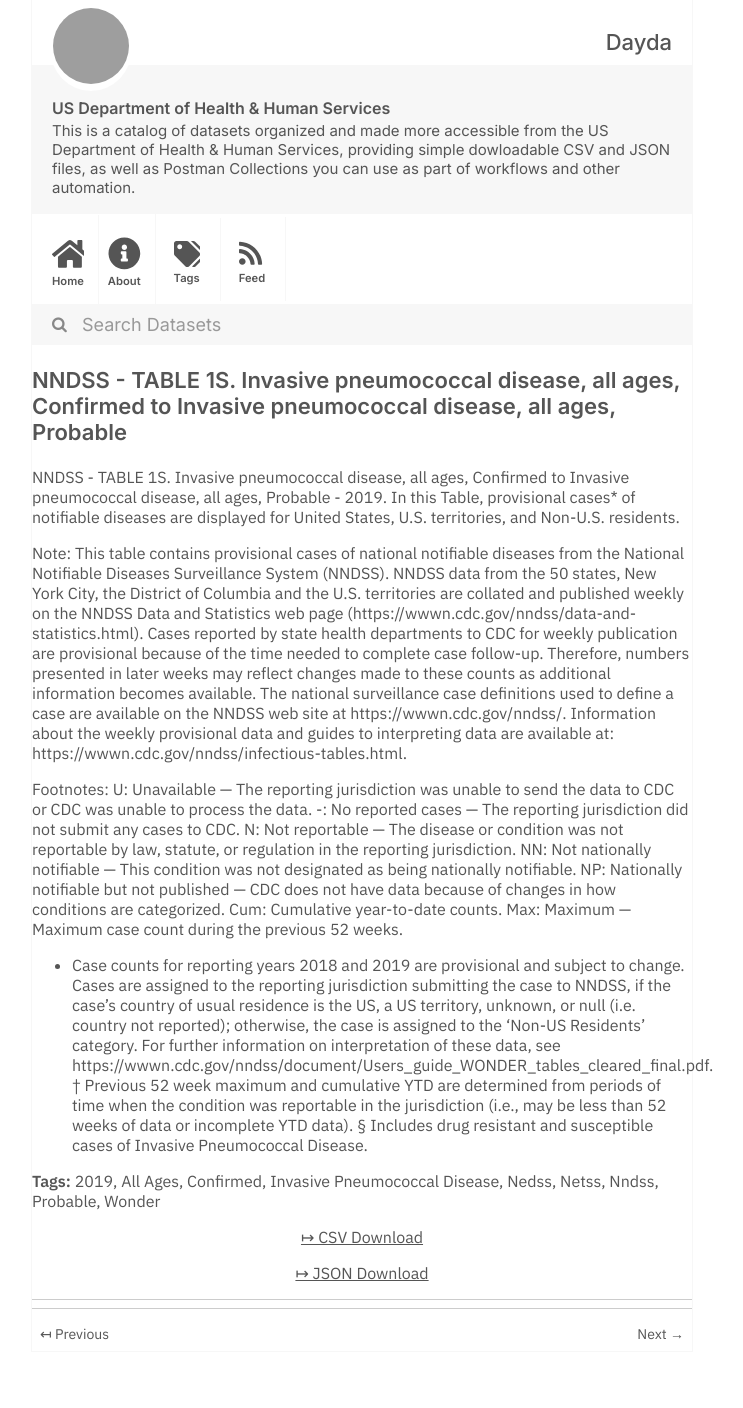
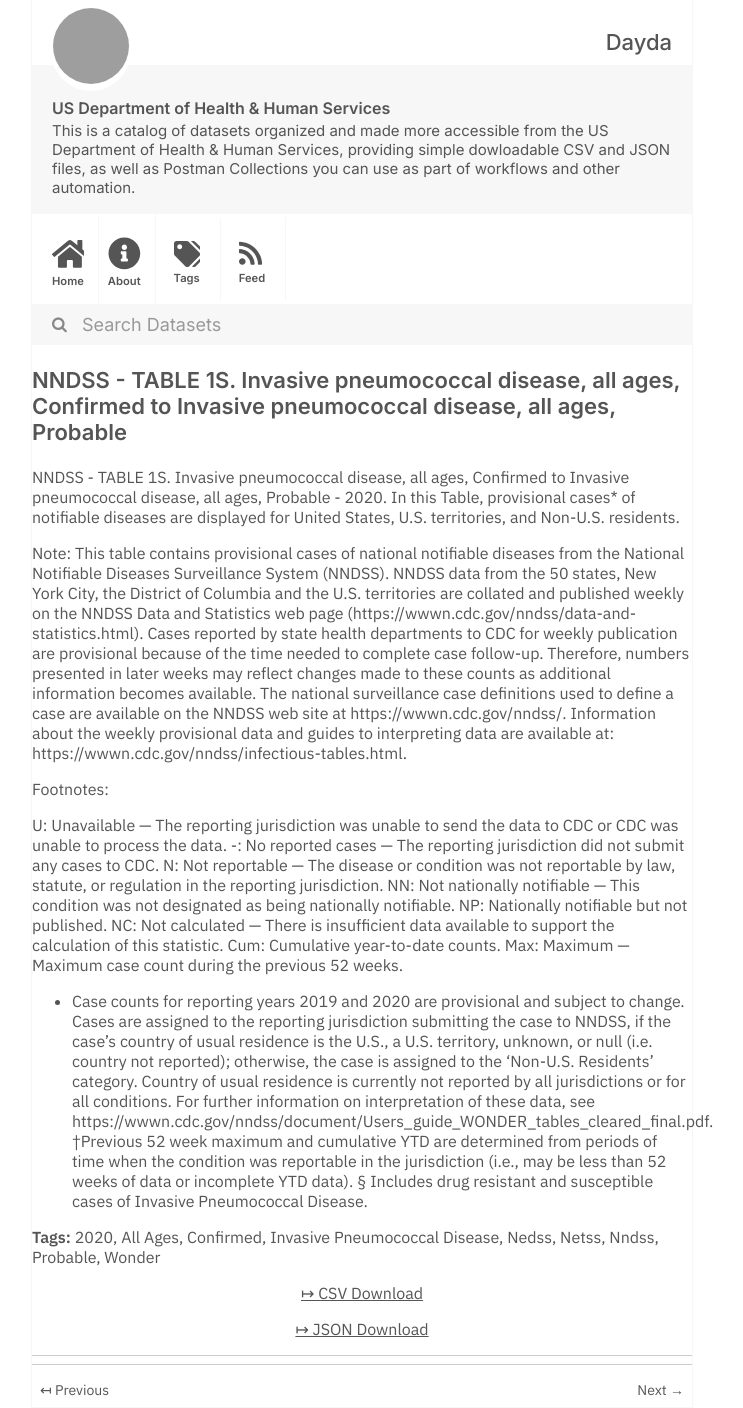
Before and after one commit to dayda-entities/us-department-of-health-and-human-services, a Jekyll site: the page built from _posts/2020-11-10-nndss-table-1s-invasive-pneumo.md, in a window 1280 px wide. Shown: the whole page, without its empty margins (278-1021 px from the left). Built offline with Jekyll 4.4.1, drawn with Linux system fonts in a browser that asks for light colours; before the commit the page ends 1352 px from its top, so only the background shows below that; grey boxes are pictures that could not be loaded.

Commit message:
Publish Data

```diff
--- a/_posts/2020-11-10-nndss-table-1s-invasive-pneumo.md
+++ b/_posts/2020-11-10-nndss-table-1s-invasive-pneumo.md
@@ -2,12 +2,12 @@
 title: >-
   NNDSS - TABLE 1S. Invasive pneumococcal disease, all ages, Confirmed to
   Invasive pneumococcal disease, all ages, Probable
-created: '2020-11-10T16:17:48.785265'
-modified: '2021-04-21T22:24:43.224906'
+created: '2020-11-10T16:16:35.660342'
+modified: '2021-04-17T02:40:56.950684'
 state: active
 type: dataset
 tags:
-  - '2019'
+  - '2020'
   - All Ages
   - Confirmed
   - Invasive Pneumococcal Disease
@@ -17,24 +17,26 @@ tags:
   - Probable
   - Wonder
 groups: []
-csv_url: 'https://data.cdc.gov/api/views/rwap-xbst/rows.csv?accessType=DOWNLOAD'
-json_url: 'https://data.cdc.gov/api/views/rwap-xbst/rows.json?accessType=DOWNLOAD'
+csv_url: 'https://data.cdc.gov/api/views/r9mz-pvtk/rows.csv?accessType=DOWNLOAD'
+json_url: 'https://data.cdc.gov/api/views/r9mz-pvtk/rows.json?accessType=DOWNLOAD'
 layout: post
 
 ---
-NNDSS - TABLE 1S. Invasive pneumococcal disease, all ages, Confirmed to Invasive pneumococcal disease, all ages, Probable - 2019. In this Table, provisional cases* of notifiable diseases are displayed for United States, U.S. territories, and Non-U.S. residents.
+NNDSS - TABLE 1S. Invasive pneumococcal disease, all ages, Confirmed to Invasive pneumococcal disease, all ages, Probable - 2020. In this Table, provisional cases* of notifiable diseases are displayed for United States, U.S. territories, and Non-U.S. residents.
 
 Note:
 This table contains provisional cases of national notifiable diseases from the National Notifiable Diseases Surveillance System (NNDSS). NNDSS data from the 50 states, New York City, the District of Columbia and the U.S. territories are collated and published weekly on the NNDSS Data and Statistics web page (https://wwwn.cdc.gov/nndss/data-and-statistics.html). Cases reported by state health departments to CDC for weekly publication are provisional because of the time needed to complete case follow-up. Therefore, numbers presented in later weeks may reflect changes made to these counts as additional information becomes available. The national surveillance case definitions used to define a case are available on the NNDSS web site at https://wwwn.cdc.gov/nndss/. Information about the weekly provisional data and guides to interpreting data are available at: https://wwwn.cdc.gov/nndss/infectious-tables.html.
 
 Footnotes:
+
 U: Unavailable — The reporting jurisdiction was unable to send the data to CDC or CDC was unable to process the data.
 -: No reported cases — The reporting jurisdiction did not submit any cases to CDC.
 N: Not reportable — The disease or condition was not reportable by law, statute, or regulation in the reporting jurisdiction.
 NN: Not nationally notifiable — This condition was not designated as being nationally notifiable.
-NP: Nationally notifiable but not published — CDC does not have data because of changes in how conditions are categorized.
+NP: Nationally notifiable but not published.
+NC: Not calculated — There is insufficient data available to support the calculation of this statistic.
 Cum: Cumulative year-to-date counts.
- Max: Maximum — Maximum case count during the previous 52 weeks.
-* Case counts for reporting years 2018 and 2019 are provisional and subject to change. Cases are assigned to the reporting jurisdiction submitting the case to NNDSS, if the case's country of usual residence is the US, a US territory, unknown, or null (i.e. country not reported); otherwise, the case is assigned to the 'Non-US Residents' category. For further information on interpretation of these data, see https://wwwn.cdc.gov/nndss/document/Users_guide_WONDER_tables_cleared_final.pdf.
-† Previous 52 week maximum and cumulative YTD are determined from periods of time when the condition was reportable in the jurisdiction (i.e., may be less than 52 weeks of data or incomplete YTD data).
+Max: Maximum — Maximum case count during the previous 52 weeks.
+* Case counts for reporting years 2019 and 2020 are provisional and subject to change. Cases are assigned to the reporting jurisdiction submitting the case to NNDSS, if the case's country of usual residence is the U.S., a U.S. territory, unknown, or null (i.e. country not reported); otherwise, the case is assigned to the 'Non-U.S. Residents' category. Country of usual residence is currently not reported by all jurisdictions or for all conditions. For further information on interpretation of these data, see https://wwwn.cdc.gov/nndss/document/Users_guide_WONDER_tables_cleared_final.pdf.
+†Previous 52 week maximum and cumulative YTD are determined from periods of time when the condition was reportable in the jurisdiction (i.e., may be less than 52 weeks of data or incomplete YTD data).
 § Includes drug resistant and susceptible cases of Invasive Pneumococcal Disease.
```
